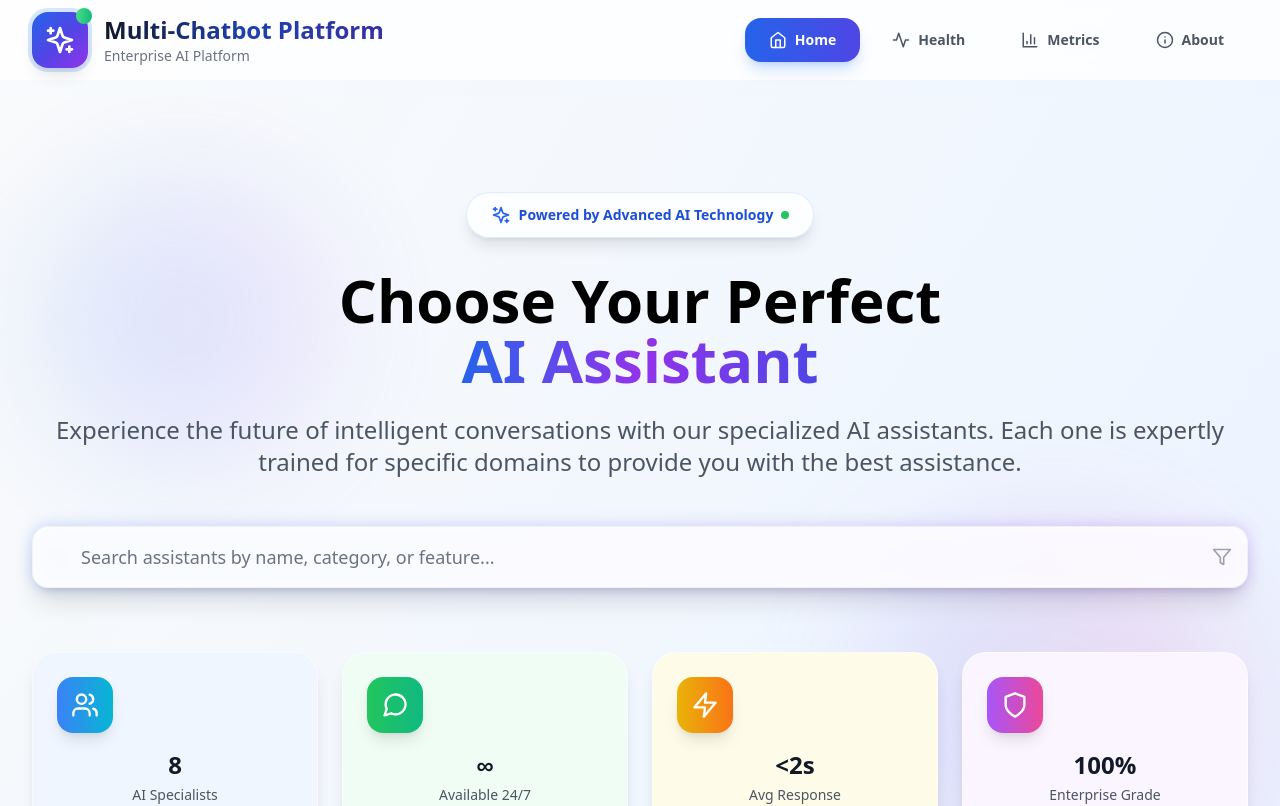
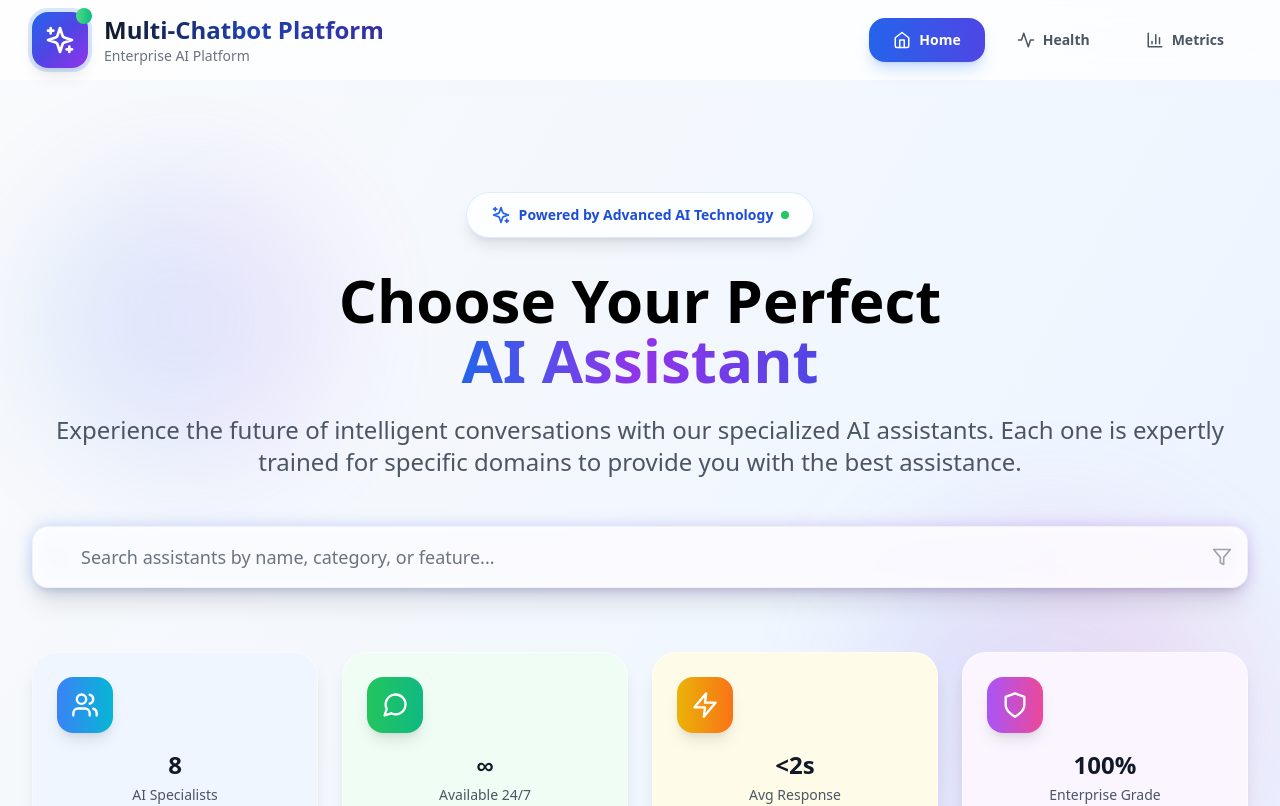
Before and after one commit to Dainampally-Akshay18/Multi-ChatBot-Platform, a React (Vite) app in the folder frontend/: page / in a window 1280 px wide. Shown: the top 806 px of the page. Built offline with nearby package versions, Linux system fonts and the light colour scheme; the HTML template or start-up script is replaced by a standard one.

Commit message:
Update Layout.jsx

```diff
--- a/frontend/src/components/Layout.jsx
+++ b/frontend/src/components/Layout.jsx
@@ -28,7 +28,6 @@ const Layout = ({ children }) => {
     { name: 'Home', href: '/', icon: Home, gradient: 'from-blue-600 to-indigo-600' },
     { name: 'Health', href: '/health', icon: Activity, gradient: 'from-green-600 to-emerald-600' },
     { name: 'Metrics', href: '/metrics', icon: BarChart3, gradient: 'from-purple-600 to-violet-600' },
-    { name: 'About', href: '/about', icon: Info, gradient: 'from-orange-600 to-red-600' },
   ];
 
   return (
```
